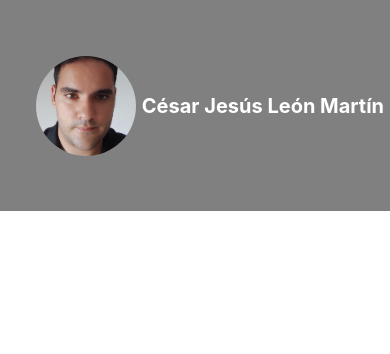
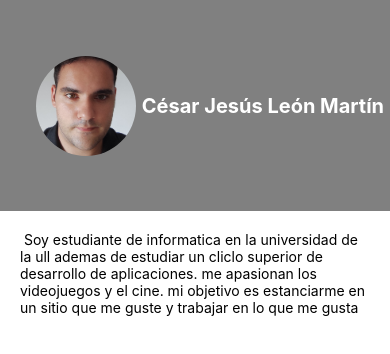
Before and after one commit to cesar98111/cesar_jesus_leon_martin_practica_1, a React Native app: screen / in a window 390 px wide. Shown: the top 354 px of the page. Built offline with nearby package versions, Linux system fonts and the light colour scheme.

Commit message:
Feature: añadido texto al cuerpo de la tarjeta

```diff
--- a/App.js
+++ b/App.js
@@ -12,7 +12,10 @@ export default function App() {
         <Text style={styles.nombre}>César Jesús León Martín</Text>
         </View>
       <View style={styles.body}>
-
+        <Text style={styles.cuerpo}> Soy estudiante de informatica en la universidad de la ull
+        ademas de estudiar un cliclo superior de desarrollo de aplicaciones. me apasionan los
+        videojuegos y el cine. mi objetivo es estanciarme en un sitio que
+        me guste y trabajar en lo que me gusta </Text>
       </View>
 
 
@@ -46,6 +49,10 @@ const styles = StyleSheet.create({
     color:'white',
     fontSize: 20
   },
+  cuerpo:{
+    marginTop: 20,
+    marginHorizontal:20
+  },
   Image:{
       marginLeft:30,
       width:100,
```
